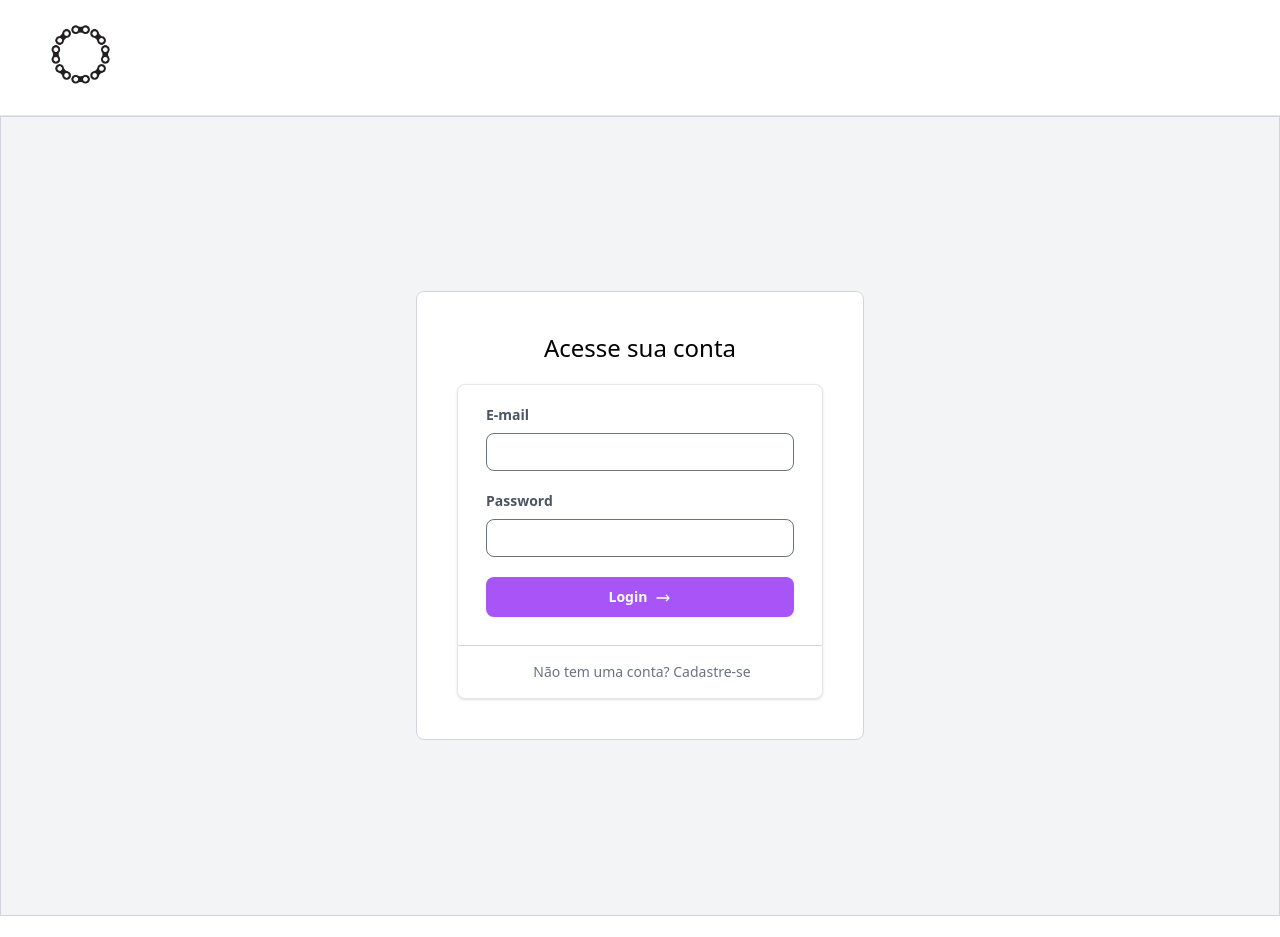
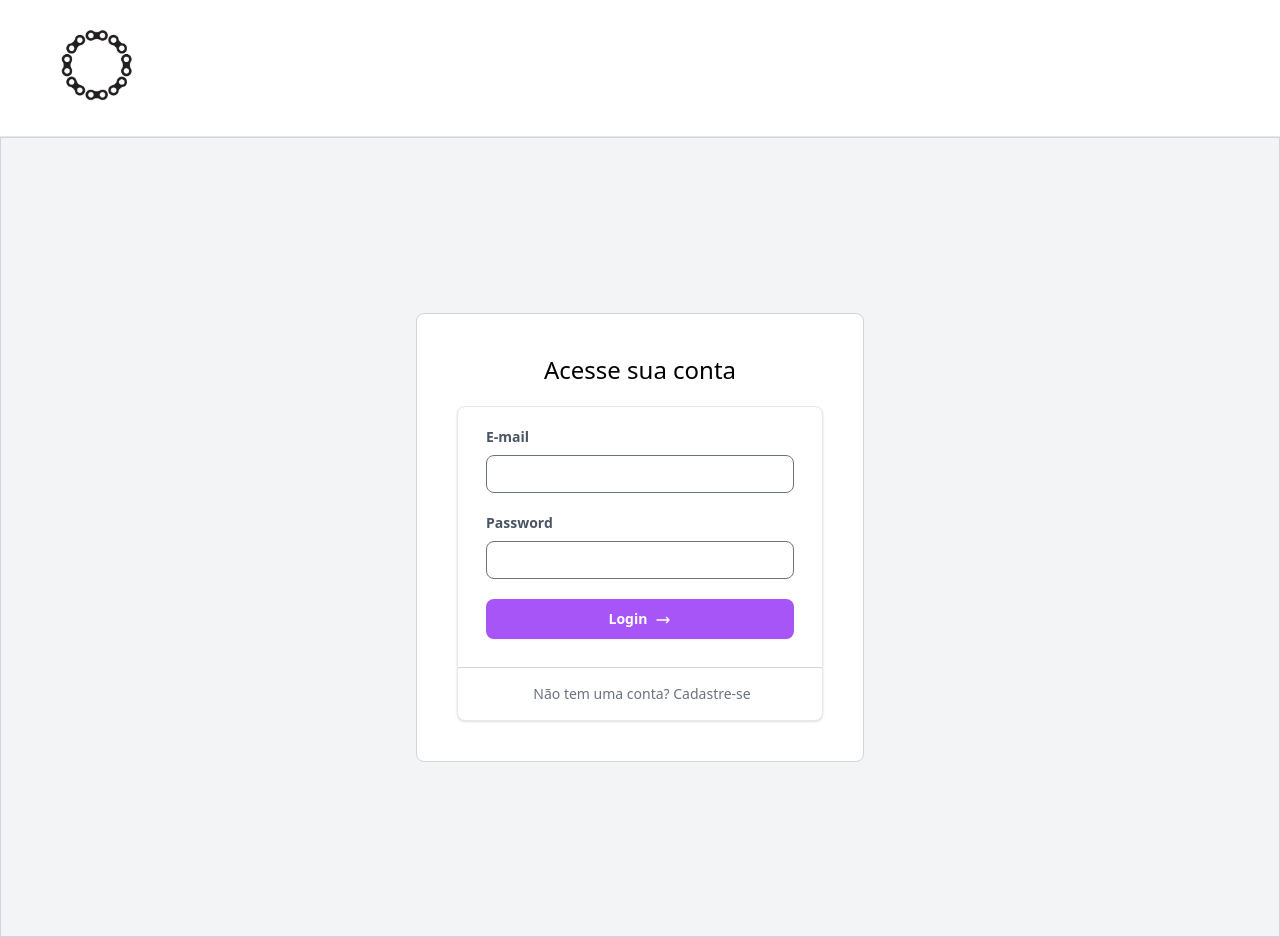
Before and after one commit to dsm-cefet-rj/ti-2024-1-grupo-10-1, a React (Vite) app in the folder frontend/: page /login in a window 1280 px wide. Before the commit the page ends 916 px from the top, so only its background shows below. Built offline with nearby package versions, Linux system fonts and the light colour scheme.

Commit message:
Update HeaderLogin.jsx
Redirecionamento para a home

```diff
--- a/frontend/src/components/HeaderLogin.jsx
+++ b/frontend/src/components/HeaderLogin.jsx
@@ -1,5 +1,6 @@
 import React, { useState, useEffect } from 'react';
 import logo from '../assets/bike2.jpg';
+import { Link } from 'react-router-dom';
 import seta from '../assets/seta.png';
 import ciclista from '../assets/ciclista.png';
 
@@ -10,7 +11,10 @@ const HeaderLogin = () => {
 		<div>
 			<header>
 				<div >
-					<img src={logo} className='w-40 h-50' alt="Logo" />
+				{/* Logo clicável */}
+				<Link to="/home">
+					<img src={logo} className='w-40 h-auto md:w-48 md:h-auto' alt="Logo" />
+				</Link>
 				</div>
 			</header>
 
```
